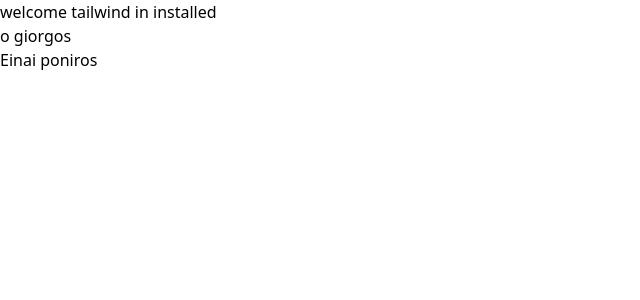
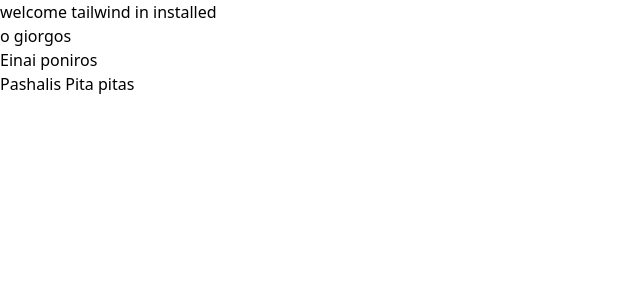
Before and after one commit to georgios-kondylis/PersonalFinanceApp, a React (Vite) app: page / in a window 1280 px wide. Shown: the top 300 px of the page, without its empty margins (0-640 px from the left). Built offline with nearby package versions, Linux system fonts and the light colour scheme.

Commit message:
added a comment and a pashalis h1 _B2

```diff
--- a/src/App.jsx
+++ b/src/App.jsx
@@ -4,6 +4,8 @@
       <h1 className="bg-gray-700 py-4 text-center text-white text-[2rem]">welcome tailwind in installed</h1>
       <h2>o giorgos</h2>
       <h2>Einai poniros</h2>
+      {/* auto einai gia to deutero-brach */}
+      <h1>Pashalis Pita pitas</h1>
     </div>
   );
 }
```
